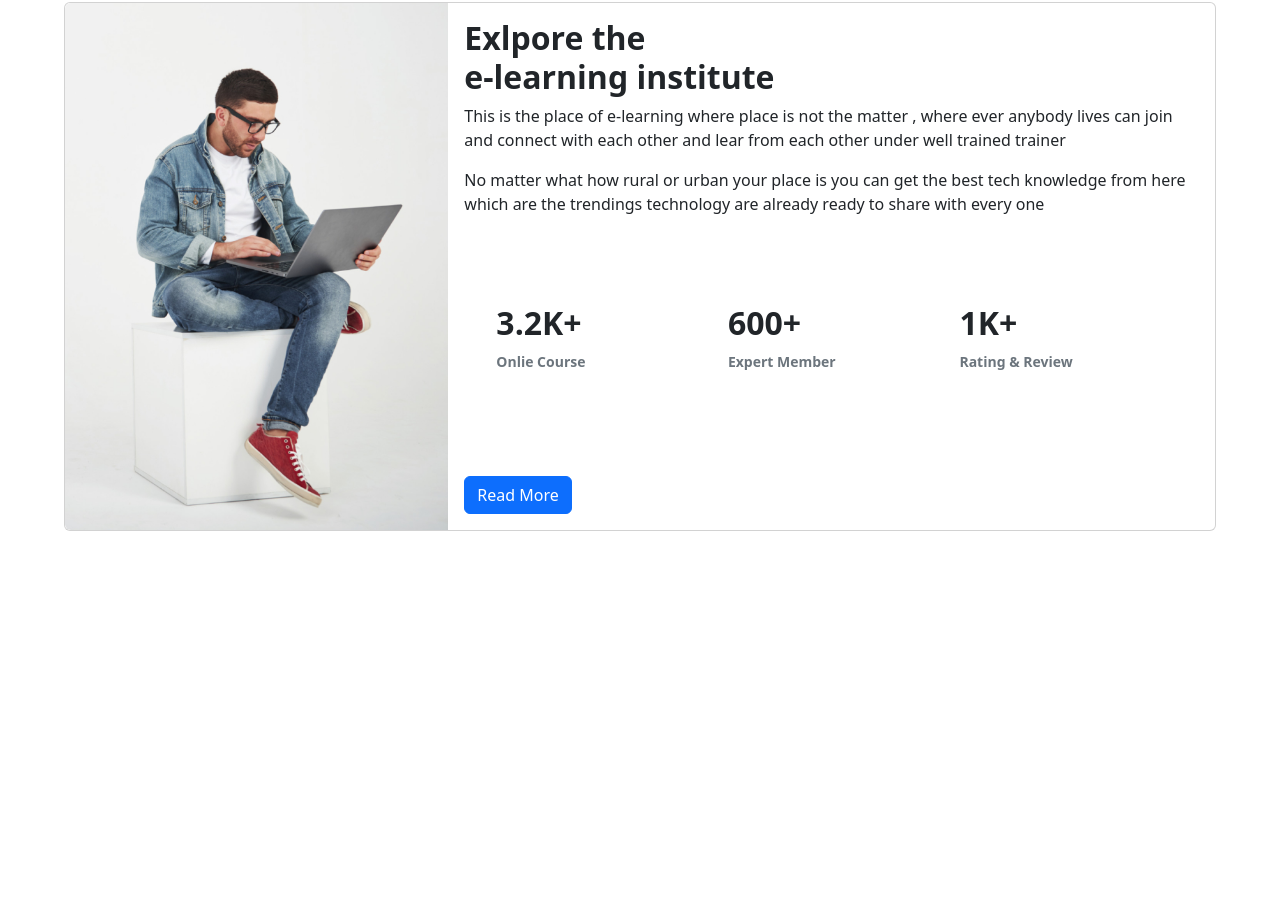
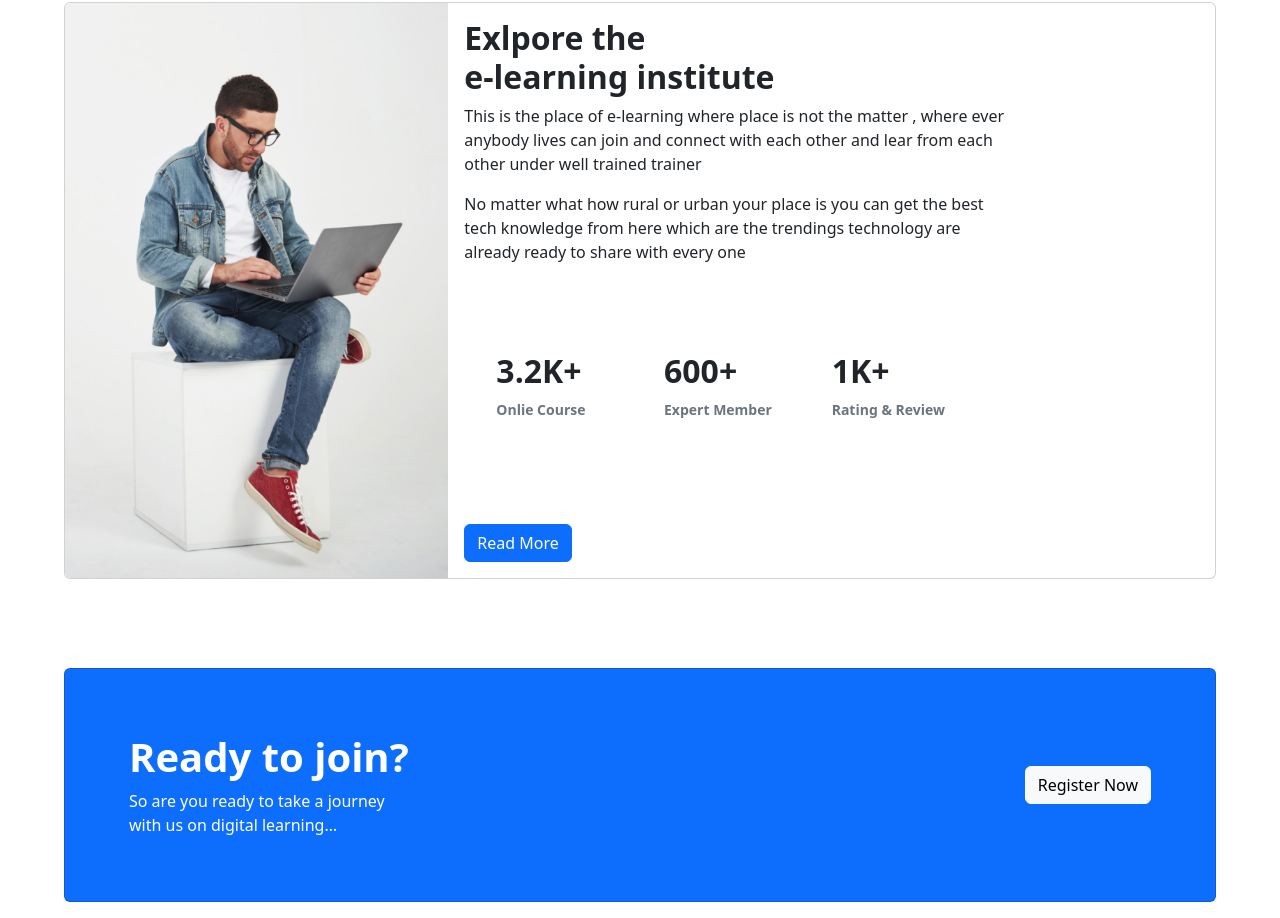
Before and after one commit to Gazi2050/practice-3, a plain HTML site: page index.html in a window 1280 px wide. Shown: the part 2232-3150 px from the top of the page. Before the commit the page ends 2779 px from the top, so only its background shows below. Drawn offline with nearby package versions, Linux system fonts and the light colour scheme.

Commit message:
register added

```diff
--- a/index.html
+++ b/index.html
@@ -294,7 +294,7 @@
                     <div class="col-md-4">
                         <img src="images/working.png" class="img-fluid rounded-start h-100 w-100" alt="...">
                     </div>
-                    <div class="col-md-8 ">
+                    <div class="col-md-6 ">
                         <div class="card-body">
                             <h1 class="card-title fs-2 fw-bold">
                                 Exlpore the <br>e-learning institute
@@ -334,6 +334,23 @@
         </section>
 
         <!-- EXPLOR END -->
+        <!-- REGISTER START -->
+        <section class="card text-bg-primary mb-3 EW p-5">
+            <div class="d-flex justify-content-evenly align-items-center">
+                <div class="card-body">
+                    <div>
+                        <h1 class="card-title fw-bold">Ready to join?</h1>
+                        <p class="card-text">So are you ready to take a journey <br>with us on digital learning…</p>
+                    </div>
+                </div>
+                <div">
+                    <a href="#" class="btn btn-light text-capitalize m-3">Register Now</a>
+            </div>
+            </div>
+
+
+        </section>
+        <!-- REGISTER END -->
     </main>
     <!-- MAIN END -->
     <script src="https://cdn.jsdelivr.net/npm/bootstrap@5.3.0/dist/js/bootstrap.bundle.min.js"
```
